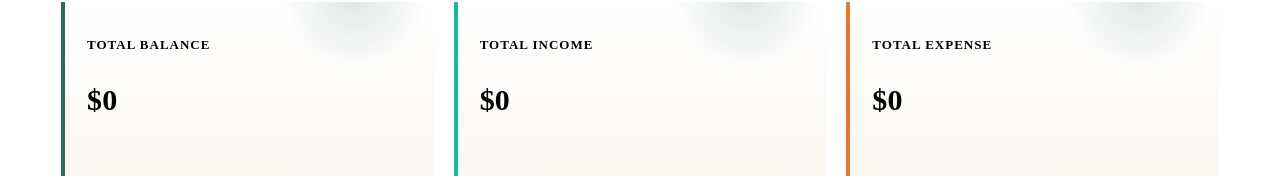
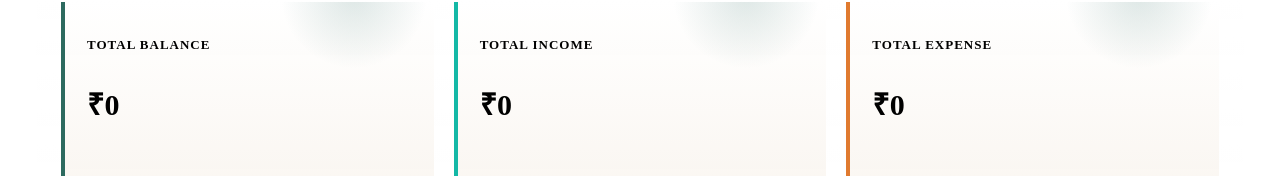
Before and after one commit to varunesharasu/Expense-Tracker, a React (Create React App) app in the folder frontend/: page /dashboard in a window 1280 px wide. Shown: the part 324-502 px from the top of the page. Built offline with nearby package versions, Linux system fonts and the light colour scheme; no server answers; sample sign-in values are in the browser's storage.

Commit message:
Updated currency symbol
Changed the $ to ₹ in the amount sections.

```diff
--- a/frontend/src/components/SummaryCards.js
+++ b/frontend/src/components/SummaryCards.js
@@ -29,21 +29,21 @@ function SummaryCards({ transactions }) {
       <div className='card balance-card'>
         <h3>Total Balance</h3>
         <p>
-          <DecryptedText text={`$${balance}`} {...amountEffectProps} />
+          <DecryptedText text={`₹${balance}`} {...amountEffectProps} />
         </p>
       </div>
 
       <div className='card income-card'>
         <h3>Total Income</h3>
         <p>
-          <DecryptedText text={`$${income}`} {...amountEffectProps} />
+          <DecryptedText text={`₹${income}`} {...amountEffectProps} />
         </p>
       </div>
 
       <div className='card expense-card'>
         <h3>Total Expense</h3>
         <p>
-          <DecryptedText text={`$${expense}`} {...amountEffectProps} />
+          <DecryptedText text={`₹${expense}`} {...amountEffectProps} />
         </p>
       </div>
     </div>
--- a/frontend/src/components/TransactionList.js
+++ b/frontend/src/components/TransactionList.js
@@ -44,7 +44,7 @@ function TransactionList({
             </div>
 
             <div className='transaction-actions'>
-              <DecryptedText text={`$${item.amount}`} {...amountEffectProps} />
+              <DecryptedText text={`₹${item.amount}`} {...amountEffectProps} />
               <button onClick={() => deleteTransaction(item._id)}>
                 Delete
               </button>
--- a/frontend/src/pages/Budgets.js
+++ b/frontend/src/pages/Budgets.js
@@ -85,7 +85,7 @@ function Budgets() {
           <div className='page-card'>
             <h3>Total spent</h3>
             <p>
-              <DecryptedText text={`$${totalSpent.toFixed(2)}`} {...amountEffectProps} />
+              <DecryptedText text={`₹${totalSpent.toFixed(2)}`} {...amountEffectProps} />
             </p>
           </div>
           <div className='page-card'>
```
